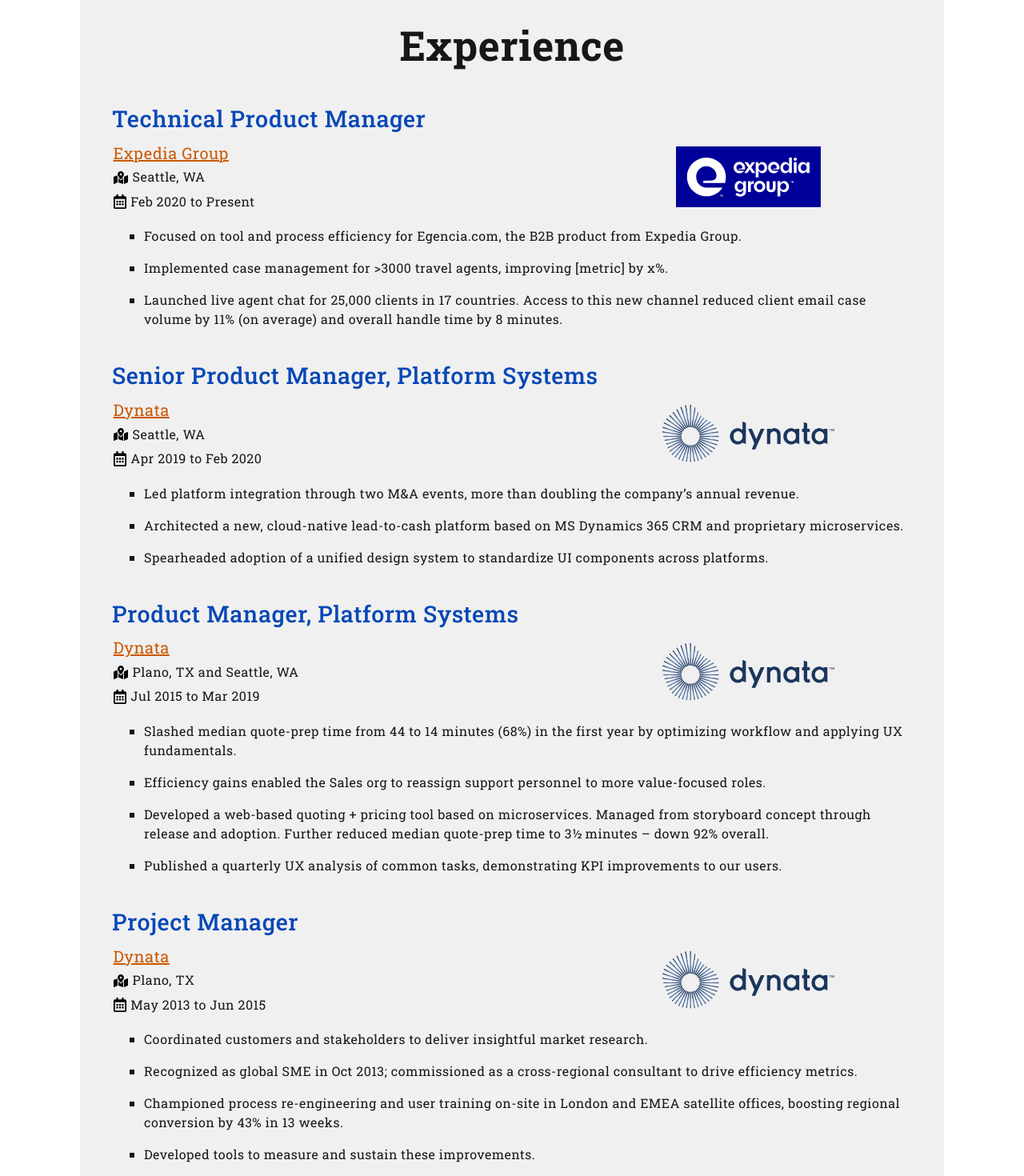
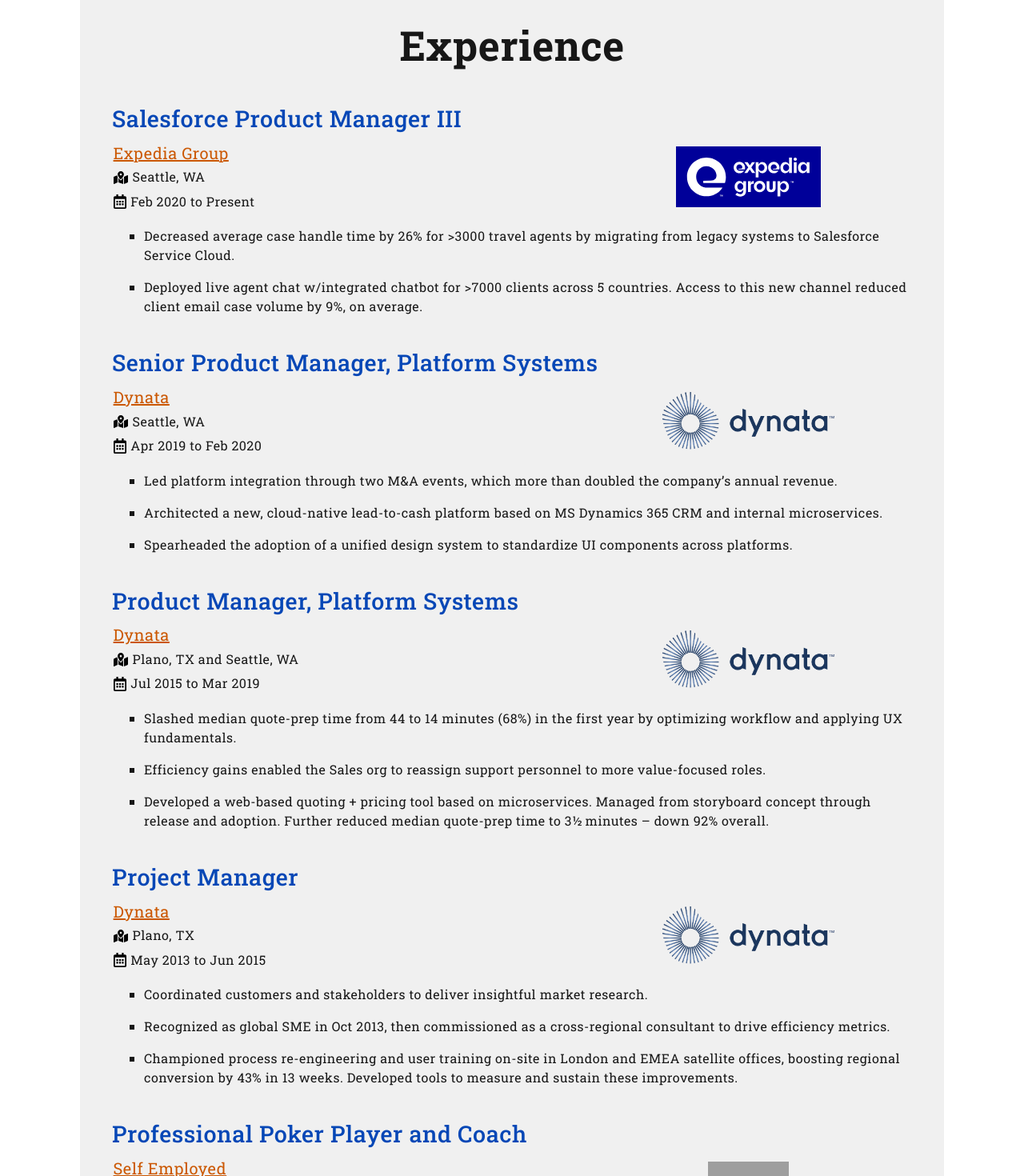
Before and after one commit to brystmar/cv, a React (Create React App) app: page / in a window 1280 px wide. Shown: the part 780-2250 px from the top of the page at 80% size. Built offline with nearby package versions, Linux system fonts and the light colour scheme.

Commit message:
Content updates

```diff
--- a/src/data/certifications.js
+++ b/src/data/certifications.js
@@ -7,7 +7,7 @@ const react_bootcamp = {
                alt="React logo"
                className="logo cert-logo"/>,
     url: "https://scrimba.com/certificate/uGeLxkCg/greact",
-    date: "Dec 2019 to Oct 2020"
+    date: "Nov 2019 to Oct 2020"
 };
 
 const UI_design = {
@@ -37,7 +37,7 @@ const SF_admin = {
                alt="Salesforce logo"
                className="logo cert-logo"/>,
     url: "https://trailblazer.me/id/tpberg",
-    date: "Sep 2020",
+    date: "Jun 2020",
     number: "21303901"
 }
 
@@ -74,7 +74,7 @@ const GCP_core_infrastructure = {
 };
 
 const GCP_app_dev = {
-    name: "Getting Started with App Development in GCP",
+    name: "Getting Started with GCP App Development",
     issuer: "Coursera",
     logo: <img src="./logos/GCP.png"
                alt="Google Cloud Platform logo"
--- a/src/data/jobs.js
+++ b/src/data/jobs.js
@@ -7,13 +7,12 @@ const expediaPM = {
                alt="Expedia Group corporate logo"
                className="logo job-logo"/>,
     location: "Seattle, WA",
-    title: "Technical Product Manager",
+    title: "Salesforce Product Manager III",
     startDate: "Feb 2020",
     endDate: "Present",
     accomplishments: [
-        "Focused on tool and process efficiency for Egencia.com, the B2B product from Expedia Group.",
-        "Implemented case management for >3000 travel agents, improving [metric] by x%.",
-        "Launched live agent chat for 25,000 clients in 17 countries.  Access to this new channel reduced client email case volume by 11% (on average) and overall handle time by 8 minutes."
+        "Decreased average case handle time by 26% for >3000 travel agents by migrating from legacy systems to Salesforce Service Cloud.",
+        "Deployed live agent chat w/integrated chatbot for >7000 clients across 5 countries.  Access to this new channel reduced client email case volume by 9%, on average."
     ]
 };
 
@@ -29,9 +28,9 @@ const dynataSeniorPdM = {
     startDate: "Apr 2019",
     endDate: "Feb 2020",
     accomplishments: [
-        "Led platform integration through two M&A events, more than doubling the company’s annual revenue.",
-        "Architected a new, cloud-native lead-to-cash platform based on MS Dynamics 365 CRM and proprietary microservices.",
-        "Spearheaded adoption of a unified design system to standardize UI components across platforms."
+        "Led platform integration through two M&A events, which more than doubled the company’s annual revenue.",
+        "Architected a new, cloud-native lead-to-cash platform based on MS Dynamics 365 CRM and internal microservices.",
+        "Spearheaded the adoption of a unified design system to standardize UI components across platforms."
     ]
 };
 
@@ -49,8 +48,7 @@ const dynataPdM = {
     accomplishments: [
         "Slashed median quote-prep time from 44 to 14 minutes (68%) in the first year by optimizing workflow and applying UX fundamentals.",
         "Efficiency gains enabled the Sales org to reassign support personnel to more value-focused roles.",
-        "Developed a web-based quoting + pricing tool based on microservices.  Managed from storyboard concept through release and adoption.  Further reduced median quote-prep time to 3½ minutes – down 92% overall.",
-        "Published a quarterly UX analysis of common tasks, demonstrating KPI improvements to our users."
+        "Developed a web-based quoting + pricing tool based on microservices.  Managed from storyboard concept through release and adoption.  Further reduced median quote-prep time to 3½ minutes – down 92% overall."
     ]
 };
 
@@ -66,9 +64,8 @@ const dynataPjM = {
     endDate: "Jun 2015",
     accomplishments: [
         "Coordinated customers and stakeholders to deliver insightful market research.",
-        "Recognized as global SME in Oct 2013; commissioned as a cross-regional consultant to drive efficiency metrics.",
-        "Championed process re-engineering and user training on-site in London and EMEA satellite offices, boosting regional conversion by 43% in 13 weeks.",
-        "Developed tools to measure and sustain these improvements."
+        "Recognized as global SME in Oct 2013, then commissioned as a cross-regional consultant to drive efficiency metrics.",
+        "Championed process re-engineering and user training on-site in London and EMEA satellite offices, boosting regional conversion by 43% in 13 weeks.  Developed tools to measure and sustain these improvements."
     ]
 };
 
--- a/src/styles/content-sections.css
+++ b/src/styles/content-sections.css
@@ -555,6 +555,8 @@
 }
 .contact-section .contacts .contact-group {
   margin: 0 auto;
+  border-radius: 0.625em;
+  background: #f8f8f8;
   display: flex;
   flex-direction: column;
   justify-content: center;
@@ -563,7 +565,7 @@
 .contact-section .contacts .contact-group .contact-link {
   color: inherit;
   border: 1px solid #979aa0;
-  border-radius: 10px;
+  border-radius: 0.625em;
   padding: 1em;
   height: 100%;
   text-decoration: none;
@@ -579,7 +581,7 @@
   margin: 0.5em 0;
 }
 .contact-section .contacts .contact-group .contact-link:hover {
-  background: #f8f8f8;
+  background: white;
   border: 1px solid #0647b6;
 }
 .contact-section .contacts .contact-group .contact-link:hover .icon {
--- a/src/styles/content-sections.sass
+++ b/src/styles/content-sections.sass
@@ -504,7 +504,8 @@
     margin: 0 auto
     .contact-group
       margin: 0 auto
-      //border: 1px dashed blue
+      border-radius: 0.625em
+      background: $color-background
       display: flex
       flex-direction: column
       justify-content: center
@@ -512,7 +513,7 @@
       .contact-link
         color: inherit
         border: 1px solid $color-border
-        border-radius: 10px
+        border-radius: 0.625em
         padding: 1em
         height: 100%
         text-decoration: none
@@ -526,7 +527,7 @@
           max-height: 50%
           margin: 0.5em 0
       .contact-link:hover
-        background: $color-background
+        background: white
         border: 1px solid $color-primary-darker
         .icon
           background: white
@@ -534,3 +535,10 @@
       .contact-link:active
         outline: 1px dotted $color-border-darker
         background: $color-background
+
+@media (min-width: 720px)
+  .contact-section
+    .contacts
+      .contact-group
+        .contact-link
+          //padding: 1.25em 4em
```
Also changed, not shown: 1 other file (tests, documents, lock files or other folders).
